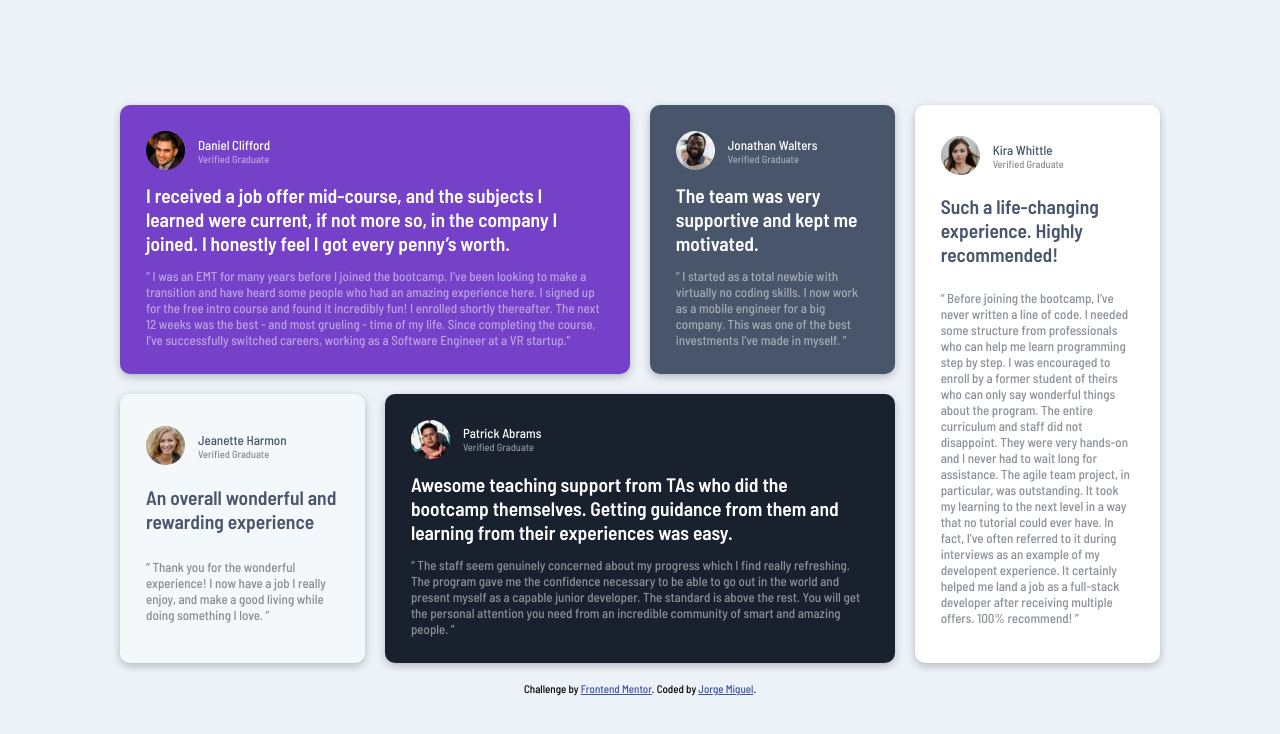
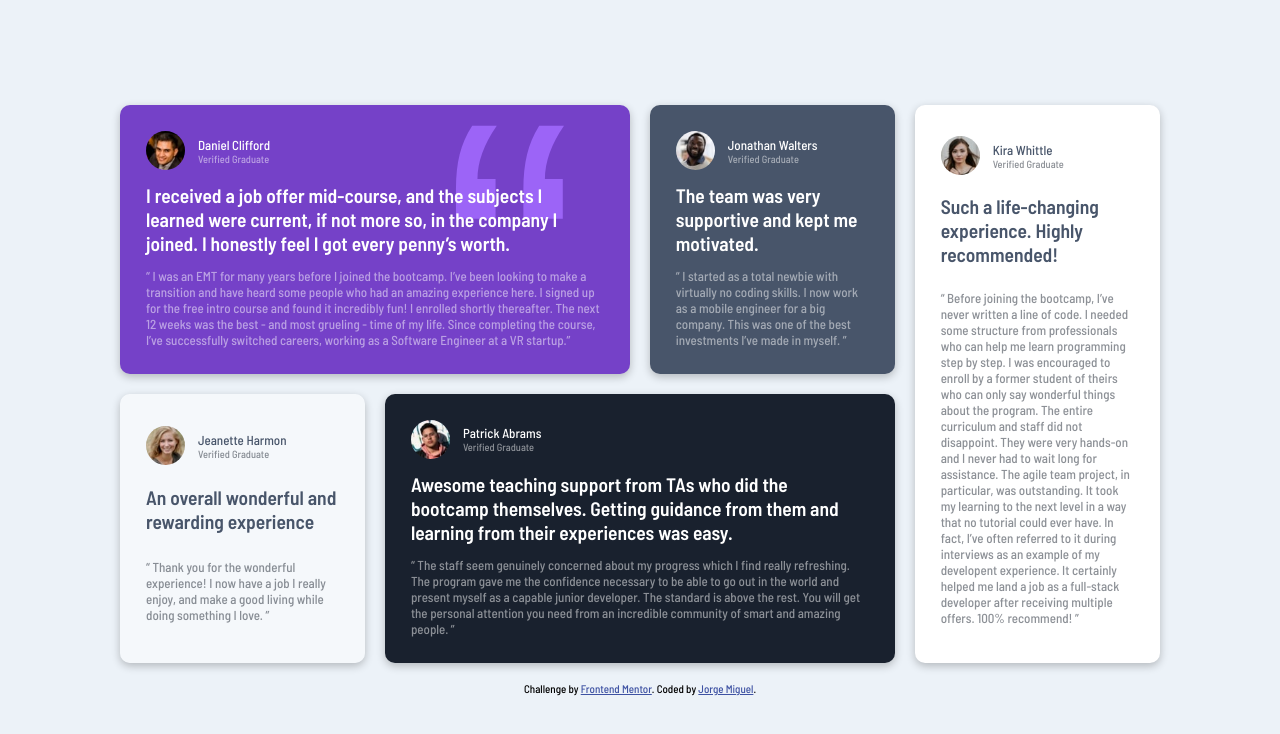
Before and after one commit to notFaceroll/testimonials-grid-section, a plain HTML site: page index.html in a window 1280 px wide. Drawn offline with Linux system fonts and the light colour scheme.

Commit message:
added quotation mark to the first card

```diff
--- a/style.css
+++ b/style.css
@@ -3,9 +3,10 @@
 :root {
   /* Primary Colors */
   --color-moderate-violet: hsl(263, 55%, 52%);
+  --color-moderate-violet-op: hsl(263, 90%, 68%);
   --color-very-dark-grayish-blue: hsl(217, 19%, 35%);
   --color-very-dark-blackish-blue: hsl(219, 29%, 14%);
-    --color-very-dark-blackish-blue-op: hsla(219, 29%, 14%, .5);
+  --color-very-dark-blackish-blue-op: hsla(219, 29%, 14%, 0.5);
   --color-white: hsl(0, 0%, 100%);
   --color-white-opaque: hsla(0, 0%, 100%, 0.5);
 
@@ -66,6 +67,26 @@ img {
   padding: 2em;
   border-radius: 10px;
   box-shadow: rgba(0, 0, 0, 0.24) 0px 3px 8px;
+  position: relative;
+}
+
+/* double quote in card--1  */
+.card--1::before {
+  content: '\201C';
+  color: var(--color-moderate-violet-op);
+  font-size: 32rem;
+  font-family: sans-serif;
+  position: absolute;
+  z-index: 1;
+  top: -3.5rem;
+  right: 10%;
+  line-height: 1;
+}
+
+/* putting the 'double quote' behind the card text  */
+.profile,
+.review {
+    z-index: 2;
 }
 
 .profile {
@@ -80,16 +101,25 @@ img {
 }
 
 .profile-verified {
-    font-size: .8rem;
+  font-size: 0.8rem;
 }
 /* Background Colors  */
 
-.bg-dark { background-color: var(--color-very-dark-blackish-blue); }
-.bg-grey { background-color: var(--color-very-dark-grayish-blue); }
-.bg-violet { background-color: var(--color-moderate-violet); }
-.bg-light { background-color: var(--color-white); }
-.bg-lighter { background-color: var(--color-white-opaque); }
-
+.bg-dark {
+  background-color: var(--color-very-dark-blackish-blue);
+}
+.bg-grey {
+  background-color: var(--color-very-dark-grayish-blue);
+}
+.bg-violet {
+  background-color: var(--color-moderate-violet);
+}
+.bg-light {
+  background-color: var(--color-white);
+}
+.bg-lighter {
+  background-color: var(--color-white-opaque);
+}
 
 /* Text Colors  */
 
@@ -108,7 +138,6 @@ img {
 .text-light-opaque {
   color: var(--color-white-opaque);
 }
-
 
 @media screen and (min-width: 56.25rem) {
   .container {
```
Lines whose indentation alone changed are shown as unchanged.
